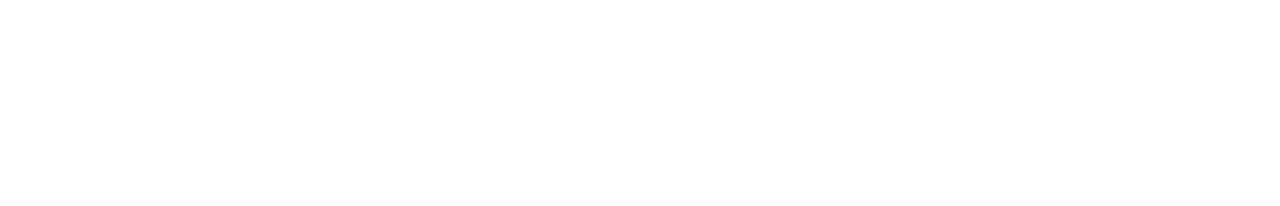
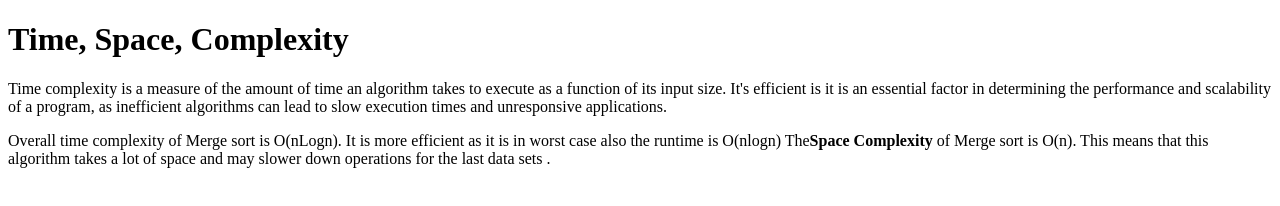
Before and after one commit to acciojob/time-and-space-complexity-darshandhanush, a website: page main.html in a window 1280 px wide. Drawn offline with Linux system fonts and the light colour scheme.

Commit message:
created a submission

```diff
--- a/main.html
+++ b/main.html
@@ -8,6 +8,10 @@
 
 <body>
 	<!-- the entire body must be written by student -->
+	<h1>Time, Space, Complexity</h1>
+	<p>Time complexity is a measure of the amount of time an algorithm takes to execute as a function of its input size. It's efficient is it is an essential factor in determining the performance and scalability of a program, as inefficient algorithms can lead to slow execution times and unresponsive applications.</p>
+	<p>Overall time complexity of Merge sort is O(nLogn). It is more efficient as it is in worst case also the runtime is O(nlogn) The<b>Space Complexity</b> of Merge sort is O(n). This means that this algorithm takes a lot of space and may slower down operations for the last data sets .</p>
+
     <script type="text/javascript" src="./script.js">
 </script>
 
```
